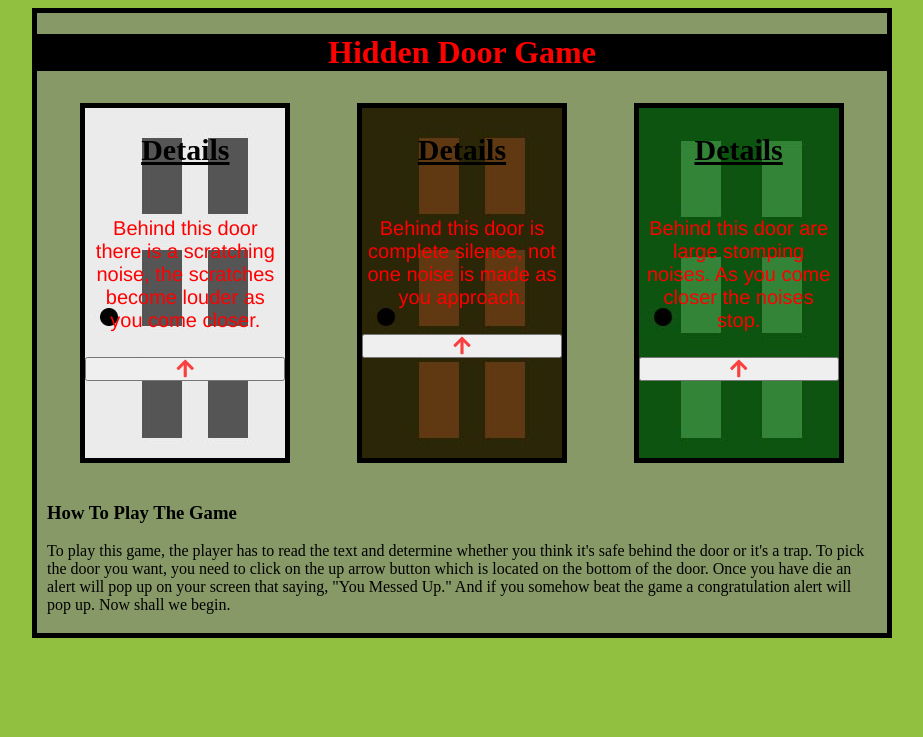
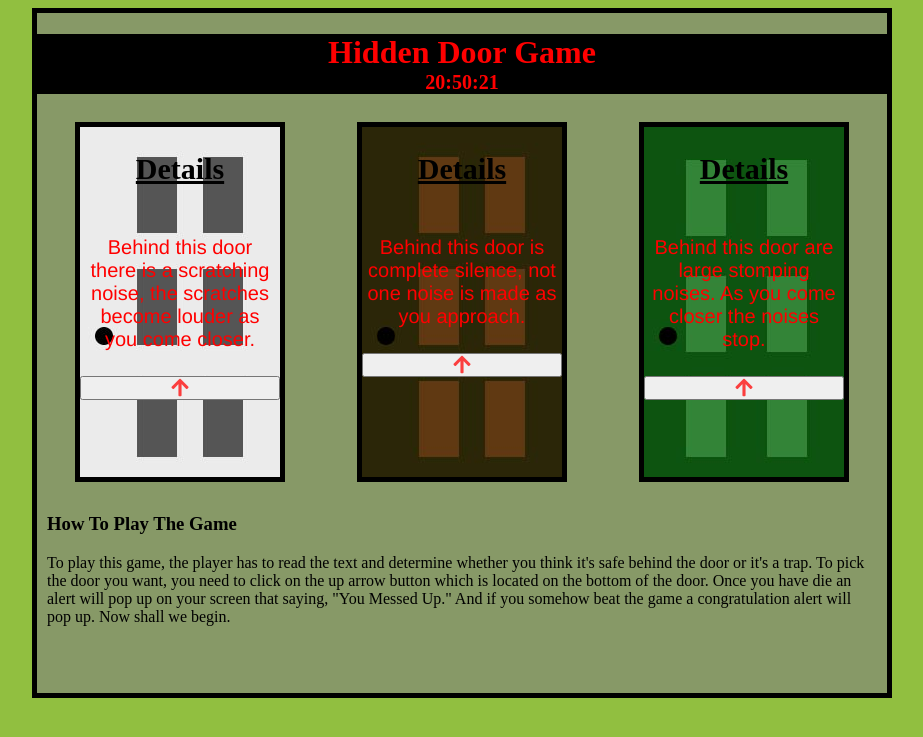
Before and after one commit to JoseRamirez23/whprojects, a PHP site: page /homeworkOne/index.html in a window 1280 px wide. Shown: the top 737 px of the page, without its empty margins (178-1101 px from the left). Run offline with PHP 8.4, Linux system fonts and the light colour scheme; some libraries are stand-ins or nearby versions.

Commit message:
This is my game

```diff
--- /dev/null
+++ b/apr16/css/styles.css
@@ -0,0 +1 @@
+/* No CSS *//*# sourceMappingURL=styles.css.map */
--- a/homeworkOne/JS/script.js
+++ b/homeworkOne/JS/script.js
@@ -1,3 +1,5 @@
+
+
 //variable
 var randColor;
 
@@ -48,3 +50,57 @@ function getRightBtn(){
 alert('As soon as you touch this door knob a minotaur picks you up and breakes your neck.');
 
 }
+
+
+
+
+
+
+var myTimer = setInterval(updateTimer,1000);
+
+function updateTimer(){
+
+var theTime = new Date();
+
+//HH:MM:SS
+
+var timeStr =`
+
+
+  ${theTime.toLocaleString('en-us',{hour: 'numeric',hour12:false, minute:'2-digit',second:'2-digit'})}
+
+`;
+
+document.querySelector('h4').textContent = timeStr;
+
+}
+
+
+var myDelay = setTimeout(hiliteBg,5000);
+
+function hiliteBg(){
+
+    document.body.classList.add('hitlite');
+}
+
+
+function runTimer(){
+
+    var theTime = new Date();
+
+    //HH:MM:SS
+
+    var timeStr =`
+
+
+      ${theTime.toLocaleString('en-us',{hour: 'numeric', hour12:false, minute:'2-digit',second:'2-digit'})}
+
+    `;
+
+    document.querySelector('h3').textContent = timeStr;
+
+    }
+
+    // document.getElementById("left").style.backgroundColor = "black";
+    // document.getElementById("right").style.backgroundColor = "black";
+    // document.getElementById("center").style.backgroundColor = "black";
--- a/homeworkOne/css/style.css
+++ b/homeworkOne/css/style.css
@@ -1,7 +1,7 @@
 @import url(https://use.fontawesome.com/releases/v5.0.10/css/all.css);
 main {
   width: 850px;
-  height: 620px;
+  height: 680px;
   border: 5px solid black;
   margin: auto;
   background-color: rgba(128, 128, 128, 0.6);
@@ -19,7 +19,7 @@ h2 {
 
 #holder {
   display: flex;
-  padding: 10px;
+  padding: 2px;
   margin: auto;
   justify-content: space-around;
 }
@@ -75,4 +75,17 @@ button {
   margin-bottom: 2px;
   align-items: flex-end;
 }
+
+button:hover {
+  cursor: url(../images/finalskull.png), auto;
+}
+
+h4 {
+  font-size: 20px;
+  background-color: black;
+  color: red;
+  padding: 0px;
+  margin-top: -22px;
+  text-align: center;
+}
 /*# sourceMappingURL=style.css.map */
--- a/homeworkOne/css/style.scss
+++ b/homeworkOne/css/style.scss
@@ -2,7 +2,7 @@
 main{
 
     width:850px;
-    height:620px;
+    height:680px;
     border: 5px solid black;
     margin:auto;
     background-color:transparentize($color: (gray), $amount: .4);
@@ -15,6 +15,7 @@ h1{
     color:red;
     text-align:center;
 
+
 }
 
 h2{
@@ -25,7 +26,7 @@ h2{
 #holder{
 
     display:flex;
-    padding:10px;
+    padding:2px;
     margin:auto;
     justify-content: space-around;
 }
@@ -97,6 +98,23 @@ button{
     //bottom:0;
     align-items:flex-end;
 
+    &:hover{
+
+        cursor: url(../images/finalskull.png),auto;
+    }
+
 
 
 }
+
+h4{
+
+font-size:20px;
+
+background-color:black;
+color:red;
+padding:0px;
+margin-top:-22px;
+text-align:center;
+
+}
--- a/homeworkOne/index.html
+++ b/homeworkOne/index.html
@@ -12,7 +12,10 @@
 
 <main>
 
+
     <h1>Hidden Door Game</h1>
+
+    <h4>Time:</h4>
 
     <div id="holder">
 
```
Also changed, not shown: apr16/index.html (added, +19 -0 lines), apr16/java/script.js (added, +73 -0 lines), apr16/css/styles.scss (added), homeworkOne/images/finalskull.png (added), homeworkOne/images/skull.png (added), homeworkOne/images/skullleft.png (added), homeworkOne/images/smallskull.png (added), 2 other files.
